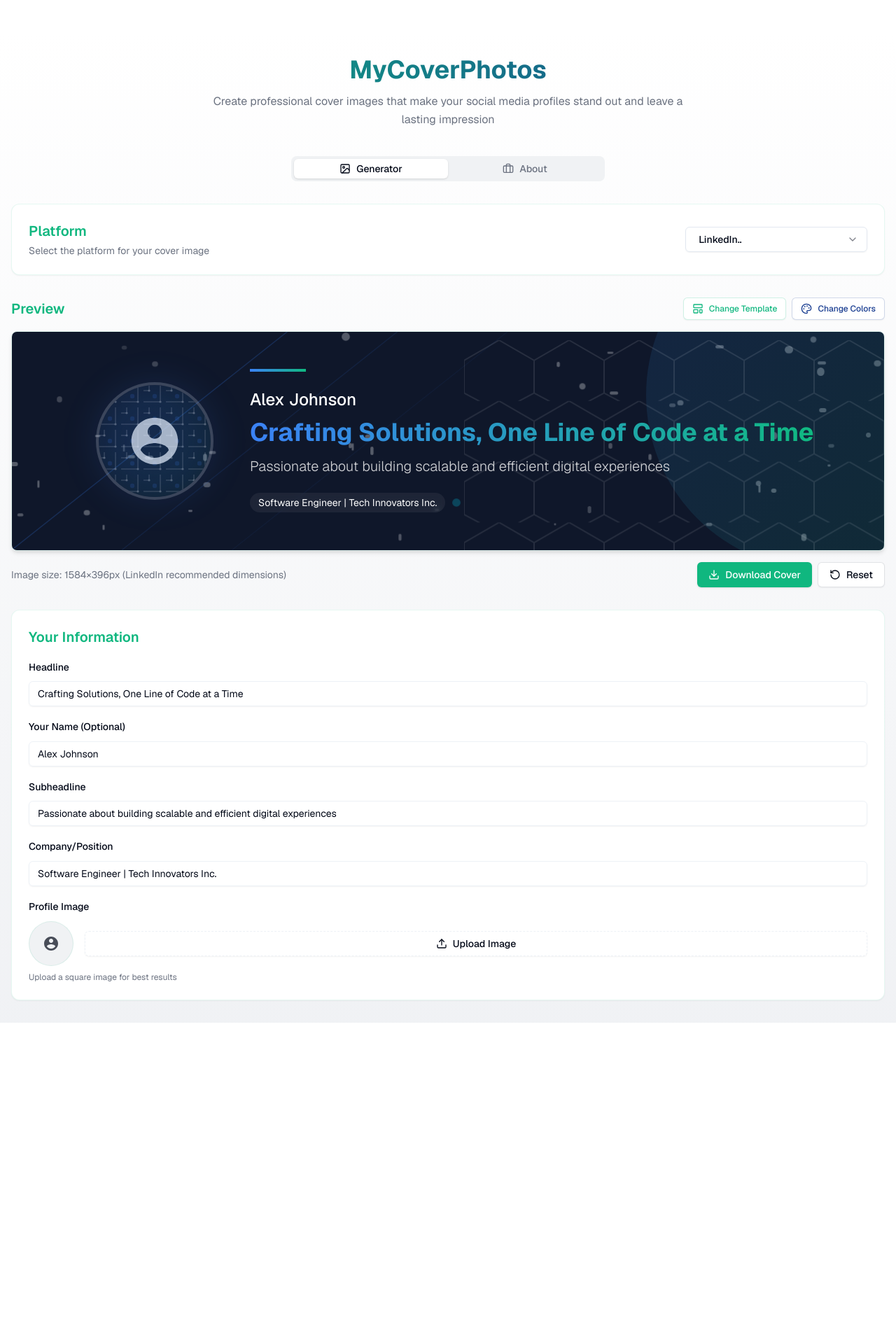
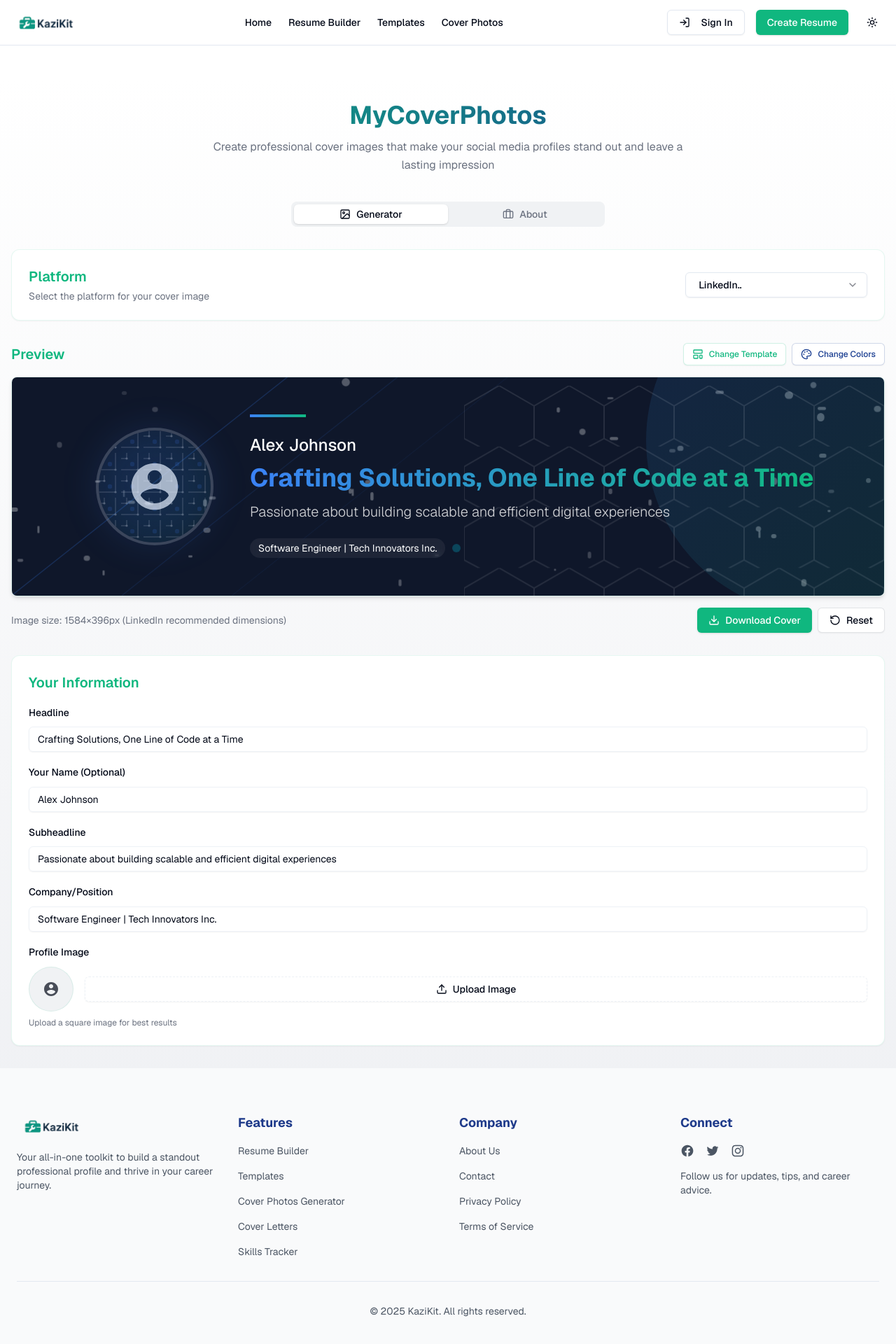
Before and after one commit to AustinKingOry/resume-builder, a Next.js app: page /coverphotos in a window 1280 px wide. Shown: the top 1920 px of the page at 70% size. Before the commit the page ends 1461 px from the top, so only its background shows below. Built offline with nearby package versions, Linux system fonts and the light colour scheme.

Commit message:
Add footer and navbar to cover photos page

```diff
--- a/app/coverphotos/page.tsx
+++ b/app/coverphotos/page.tsx
@@ -2,9 +2,13 @@
 import { Briefcase, ImageIcon, Palette } from "lucide-react"
 import { Tabs, TabsContent, TabsList, TabsTrigger } from "@/components/ui/tabs"
 import { Card, CardContent } from "@/components/ui/card"
+import { Footer } from "@/components/layout/footer"
+import Navbar from "@/components/layout/navbar"
 
-const MainSection = () => {
+const CoverPhotosPage = () => {
     return (
+		<div className="min-h-screen flex flex-col">
+			<Navbar />
 			<main className="min-h-screen bg-gradient-to-b from-background to-muted mt-12">
 				<div className="container mx-auto py-8 px-4">
 					<header className="text-center mb-10">
@@ -95,7 +99,10 @@
 					</Tabs>
 				</div>
 			</main>
+
+			<Footer />
+		</div>
     )
 }
 
-export default MainSection
+export default CoverPhotosPage
```
Lines whose indentation alone changed are shown as unchanged.
